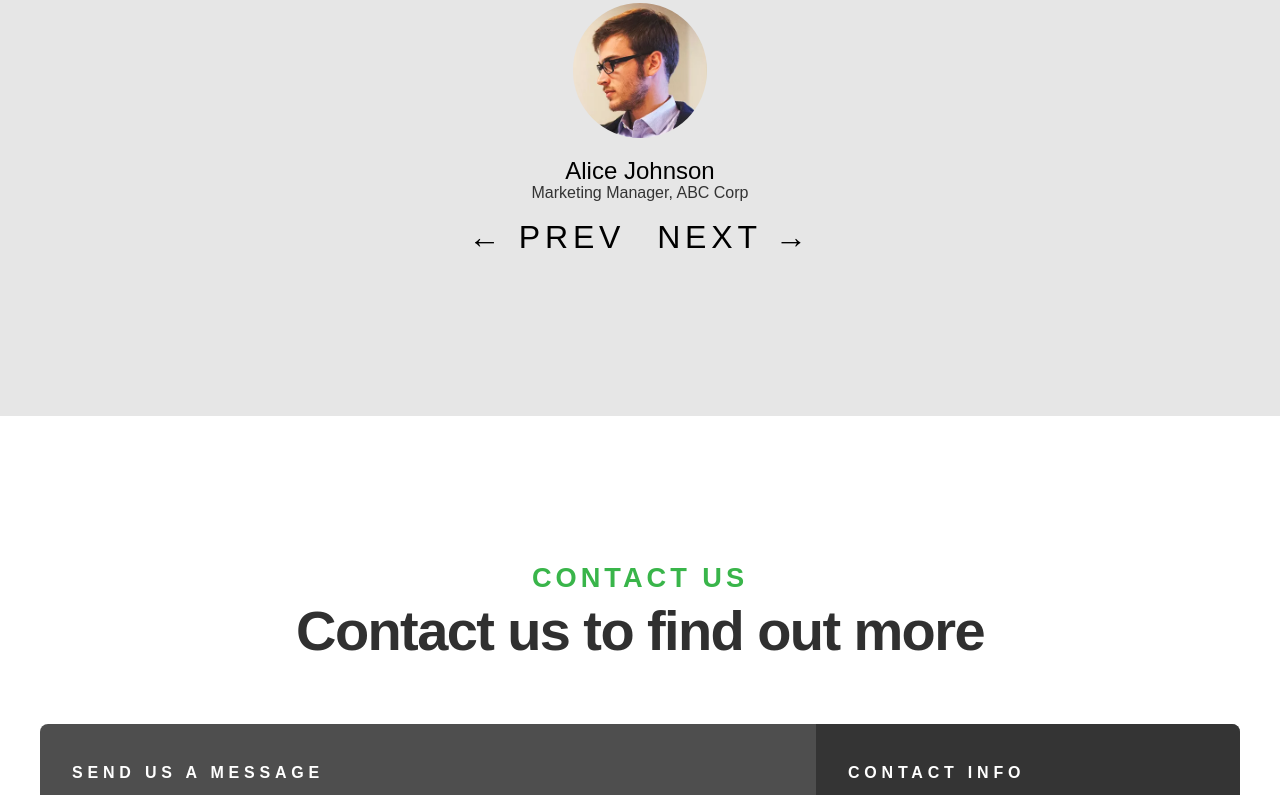
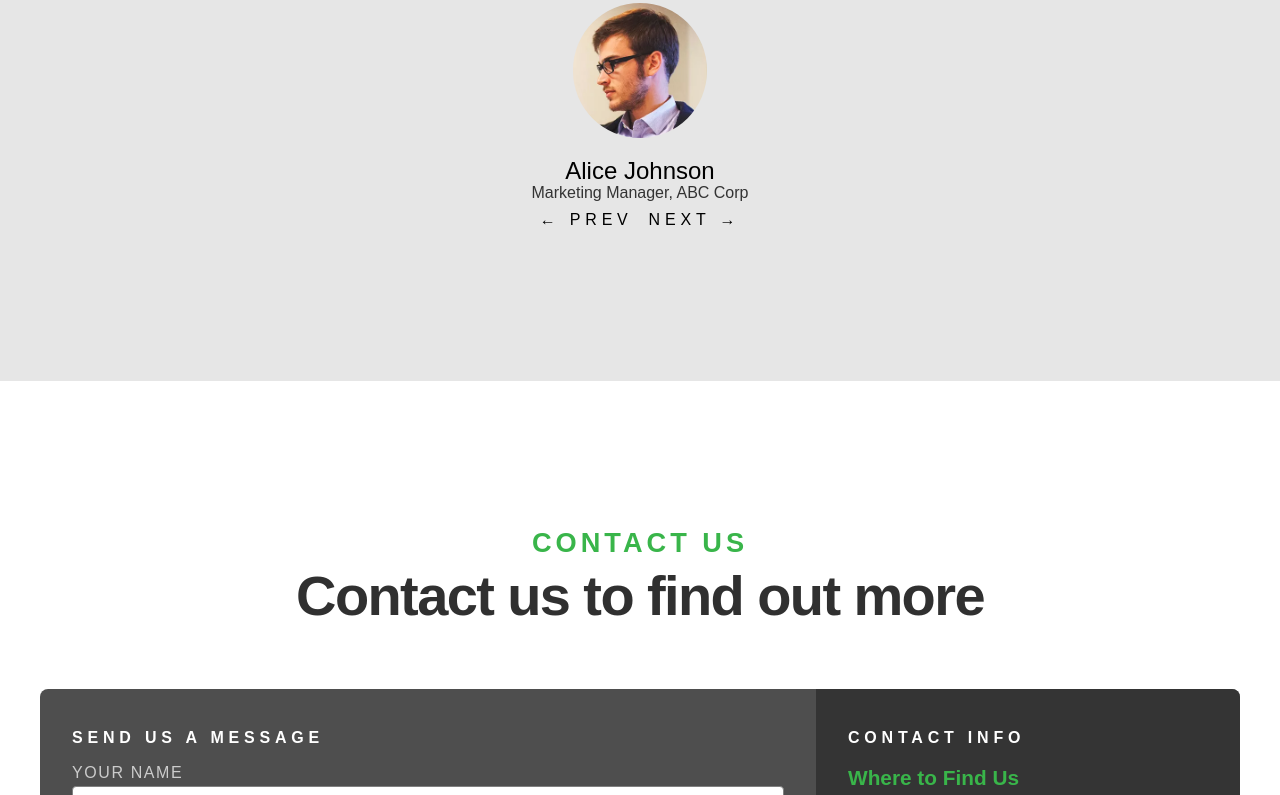
Before and after one commit to gormonn/landing-abstract, a Gatsby site: page / in a window 1280 px wide. Shown: the part 1526-2321 px from the top of the page. Built offline with nearby package versions, Linux system fonts and the light colour scheme; Gatsby itself is replaced by a stand-in of ours.

Commit message:
minor fixes

```diff
--- a/gatsby-config.ts
+++ b/gatsby-config.ts
@@ -13,7 +13,16 @@ const config: GatsbyConfig = {
       "path": "./src/images/"
     },
     __key: "images"
-  }, "gatsby-plugin-tsconfig-paths" ]
+  }, "gatsby-plugin-tsconfig-paths",
+    {
+      resolve: 'gatsby-plugin-manifest',
+      options: {
+        icon: './src/images/super.webp',
+        name: `Dmitri's Awesome Product Landing Page`,
+        short_name: `Dmitri's Awesome Product Landing Page`,
+        start_url: `/`,
+      },
+    }]
 };
 
 export default config;
--- a/package.json
+++ b/package.json
@@ -20,6 +20,7 @@
     "classnames": "^2.3.2",
     "gatsby": "^5.11.0",
     "gatsby-plugin-image": "^3.11.0",
+    "gatsby-plugin-manifest": "^5.11.0",
     "gatsby-plugin-sass": "^6.11.0",
     "gatsby-plugin-sharp": "^5.11.0",
     "gatsby-source-filesystem": "^5.11.0",
--- a/src/sections/contacts.module.scss
+++ b/src/sections/contacts.module.scss
@@ -2,7 +2,15 @@
 
 .section {
     background: white;
-    padding-bottom: 0;
+    @include respond('sm'){
+        padding-bottom: 0;
+    }
+    @include respond('md'){
+        padding-bottom: 0;
+    }
+    @include respond('pc'){
+        padding-bottom: 9rem;
+    }
 
     &__header{
         text-align: center;
--- a/src/sections/testimonials.module.scss
+++ b/src/sections/testimonials.module.scss
@@ -20,7 +20,17 @@
         align-items: center;
 
         &__controls{
-            font-size: 2rem;
+            font-size: 1rem;
+
+            button{
+                padding: .5rem;
+                @include respond('md'){
+                    padding: .5rem;
+                }
+                @include respond('pc'){
+                    font-size: 1rem;
+                }
+            }
         }
 
         &_list {
@@ -73,6 +83,8 @@
                     .company {
                         font-size: 1rem;
                         color: #333333;
+                        max-width: 80%;
+                        text-align: center;
                     }
                 }
             }
--- a/src/sections/testimonials.tsx
+++ b/src/sections/testimonials.tsx
@@ -12,6 +12,10 @@ export const Testimonials:FC<ComponentPropsWithoutRef<'section'>> = (props) => {
     const reviewRef = useRef<HTMLDivElement | null>(null);
     const [page, setPage] = useState(0);
 
+    useEffect(() => {
+        console.log(page,'page');
+    }, [page]);
+
     const go = (dir: Direction) => () => {
         setPage(page => {
             const newPage = page + dir;
@@ -22,7 +26,7 @@ export const Testimonials:FC<ComponentPropsWithoutRef<'section'>> = (props) => {
     }
 
     useEffect(() => {
-        if(!reviewRef.current) {
+        if(reviewRef.current) {
             const width = (reviewRef.current as HTMLDivElement).getBoundingClientRect().width || 0
             const left = page * width;
             (reviewRef.current as HTMLDivElement).scrollTo({left, behavior: 'smooth'})
```
